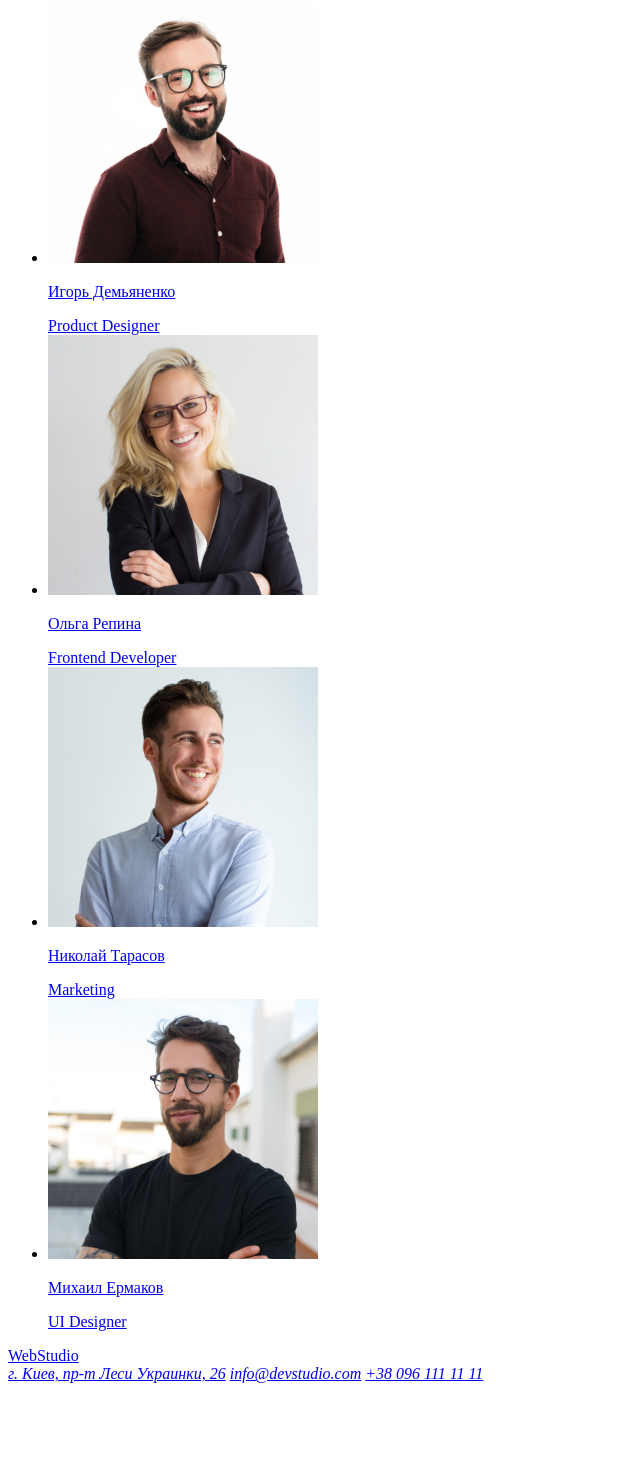
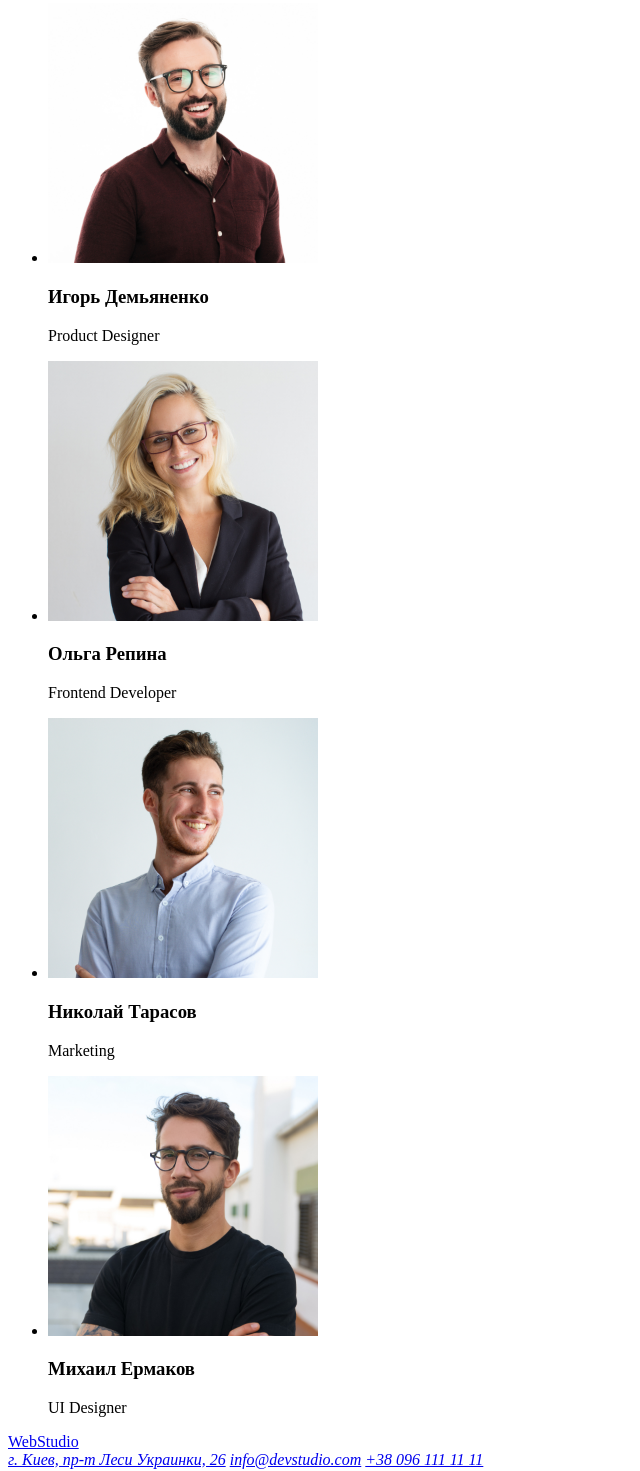
Before and after one commit to anton41k/goit-markup-hw-01, a plain HTML site: page index.html in a window 1280 px wide. Shown: the part 1567-3038 px from the top of the page, without its empty margins (0-640 px from the left). Before the commit the page ends 2958 px from the top, so only its background shows below. Drawn offline with Linux system fonts and the light colour scheme.

Commit message:
re-nav-img

```diff
--- a/index.html
+++ b/index.html
@@ -20,6 +20,7 @@
                     <a href="#">Контакты</a>
                  </li>
            </ul>
+        </nav>
         <ul>
             <li>
             <a href="mailto:info@devstudio.com">info@devstudio.com</a>
@@ -28,7 +29,6 @@
             <a href="tel:+380961111111">+38 096 111 11 11</a>
             </li>
         </ul>
-       </nav>
     </header>
     <main>
         <section>
@@ -84,32 +84,24 @@
             </h2>
             <ul>
                 <li>
-                    <a href="#">
                     <img src="./images/igor.jpg" alt="Фото Игорь Демьяненко" width="270">
-                        <p>Игорь Демьяненко</p>
-                    </a>
-                    <a href="#">Product Designer</a>
+                    <h3>Игорь Демьяненко</h3>
+                    <p>Product Designer</p>
                 </li>
                 <li>
-                    <a href="#">
                     <img src="./images/olga.jpg" alt="Фото Ольга Репина" width="270">
-                        <p>Ольга Репина</p>
-                    </a>
-                    <a href="#">Frontend Developer</a>
+                    <h3>Ольга Репина</h3>
+                    <p>Frontend Developer</p>
                 </li>
                 <li>
-                    <a href="#">
                     <img src="./images/nikolay.jpg" alt="Фото Николай Тарасов" width="270">
-                        <p>Николай Тарасов</p>
-                    </a>
-                    <a href="#">Marketing</a>
+                    <h3>Николай Тарасов</h3>
+                    <p>Marketing</p>
                 </li>
                 <li>
-                    <a href="#">
                     <img src="./images/mihail.jpg" alt="Фото Михаил Ермаков" width="270">
-                        <p>Михаил Ермаков</p>
-                    </a>
-                    <a href="#">UI Designer</a>
+                    <h3>Михаил Ермаков</h3>
+                    <p>UI Designer</p>
                 </li>
             </ul>
         </section>
```
Also changed, not shown: 4 other files. Lines whose indentation alone changed are shown as unchanged.
